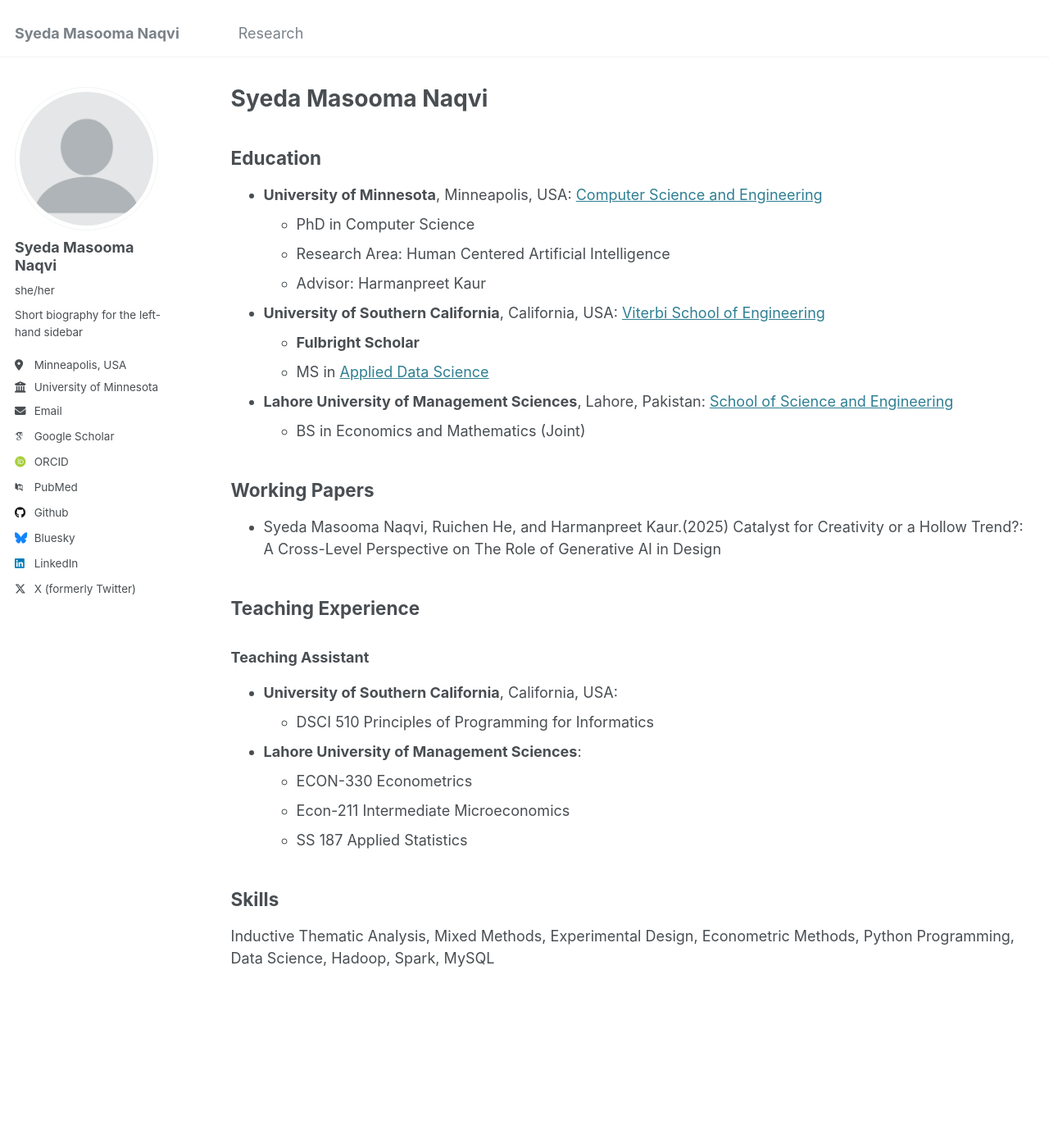
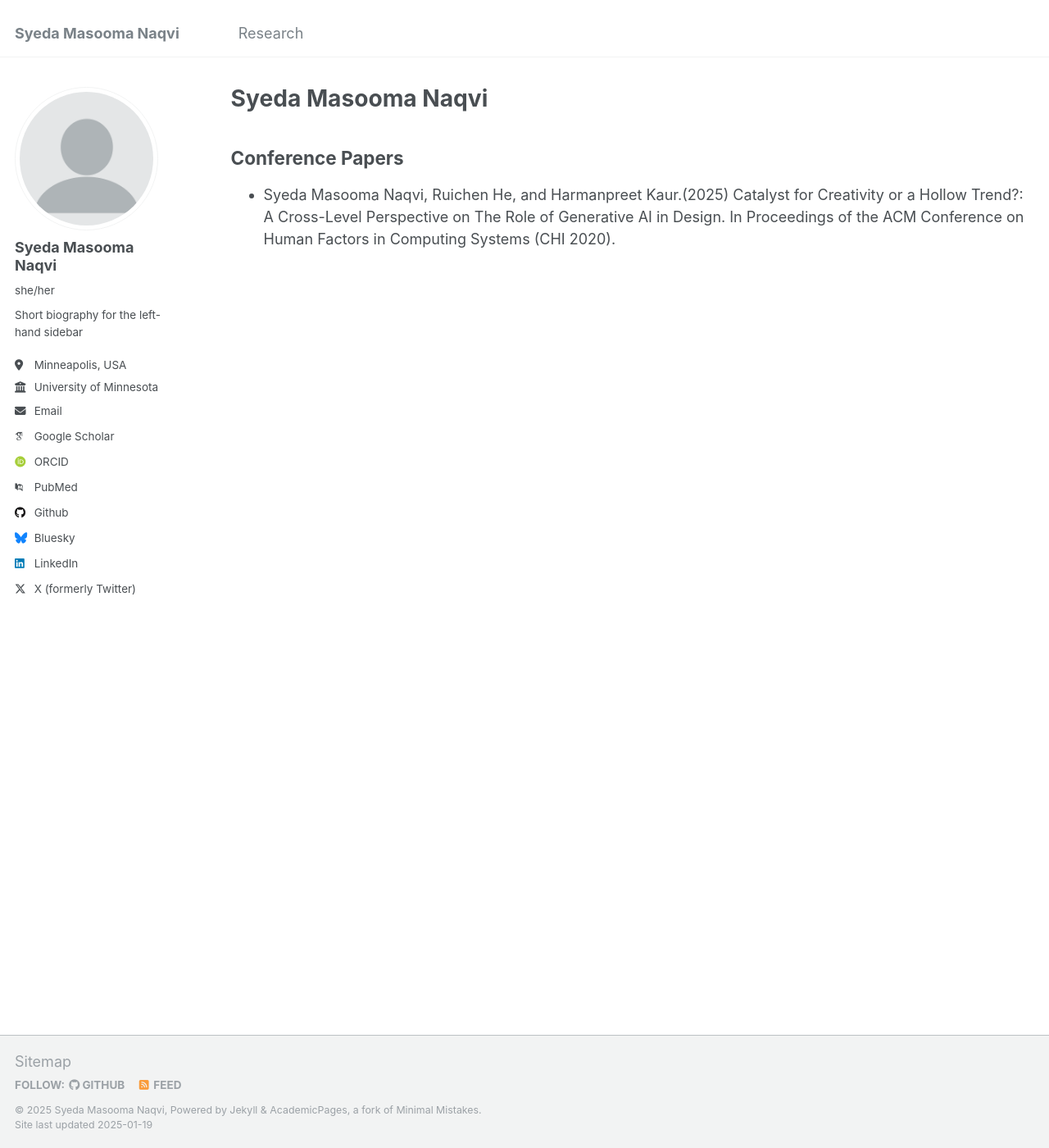
Before and after one commit to syedamasoomanaqvii/syedamasoomanaqvii.github.io, a Jekyll site: the page built from _pages/research.md, in a window 1280 px wide and 1400 px high. Shown: the whole window at 82% size. Built offline with Jekyll 4.4.1, drawn with Linux system fonts in a browser that asks for light colours; some web fonts are replaced.

Commit message:
added chi paper to research

```diff
--- a/_pages/research.md
+++ b/_pages/research.md
@@ -8,33 +8,5 @@ redirect_from:
 ---
 
 {% include base_path %}
-
-## Education
-- **University of Minnesota**, Minneapolis, USA: [Computer Science and Engineering](https://twin-cities.umn.edu/)
-  - PhD in Computer Science
-  - Research Area: Human Centered Artificial Intelligence
-  - Advisor: Harmanpreet Kaur
-
-- **University of Southern California**, California, USA: [Viterbi School of Engineering](https://www.usc.edu/)
-  - **Fulbright Scholar**
-  - MS in [Applied Data Science](https://www.cs.usc.edu/academic-programs/masters/data-science/)
-
-- **Lahore University of Management Sciences**, Lahore, Pakistan: [School of Science and Engineering](https://lums.edu.pk/)
-  - BS in Economics and Mathematics (Joint)
-
-## Working Papers
-- Syeda Masooma Naqvi, Ruichen He, and Harmanpreet Kaur.(2025) Catalyst for Creativity or a Hollow Trend?: A Cross-Level Perspective on The Role of Generative AI in Design
-
-## Teaching Experience
-### Teaching Assistant
-- **University of Southern California**, California, USA:
-  -  DSCI 510 Principles of Programming for Informatics
-- **Lahore University of Management Sciences**:
-  - ECON-330 Econometrics
-  - Econ-211 Intermediate Microeconomics
-  - SS 187 Applied Statistics
-
-
-## Skills
-
- Inductive Thematic Analysis, Mixed Methods, Experimental Design, Econometric Methods, Python Programming, Data Science, Hadoop, Spark, MySQL
+## Conference Papers
+- Syeda Masooma Naqvi, Ruichen He, and Harmanpreet Kaur.(2025) Catalyst for Creativity or a Hollow Trend?: A Cross-Level Perspective on The Role of Generative AI in Design. In Proceedings of the ACM Conference on Human Factors in Computing Systems (CHI 2020).
```
